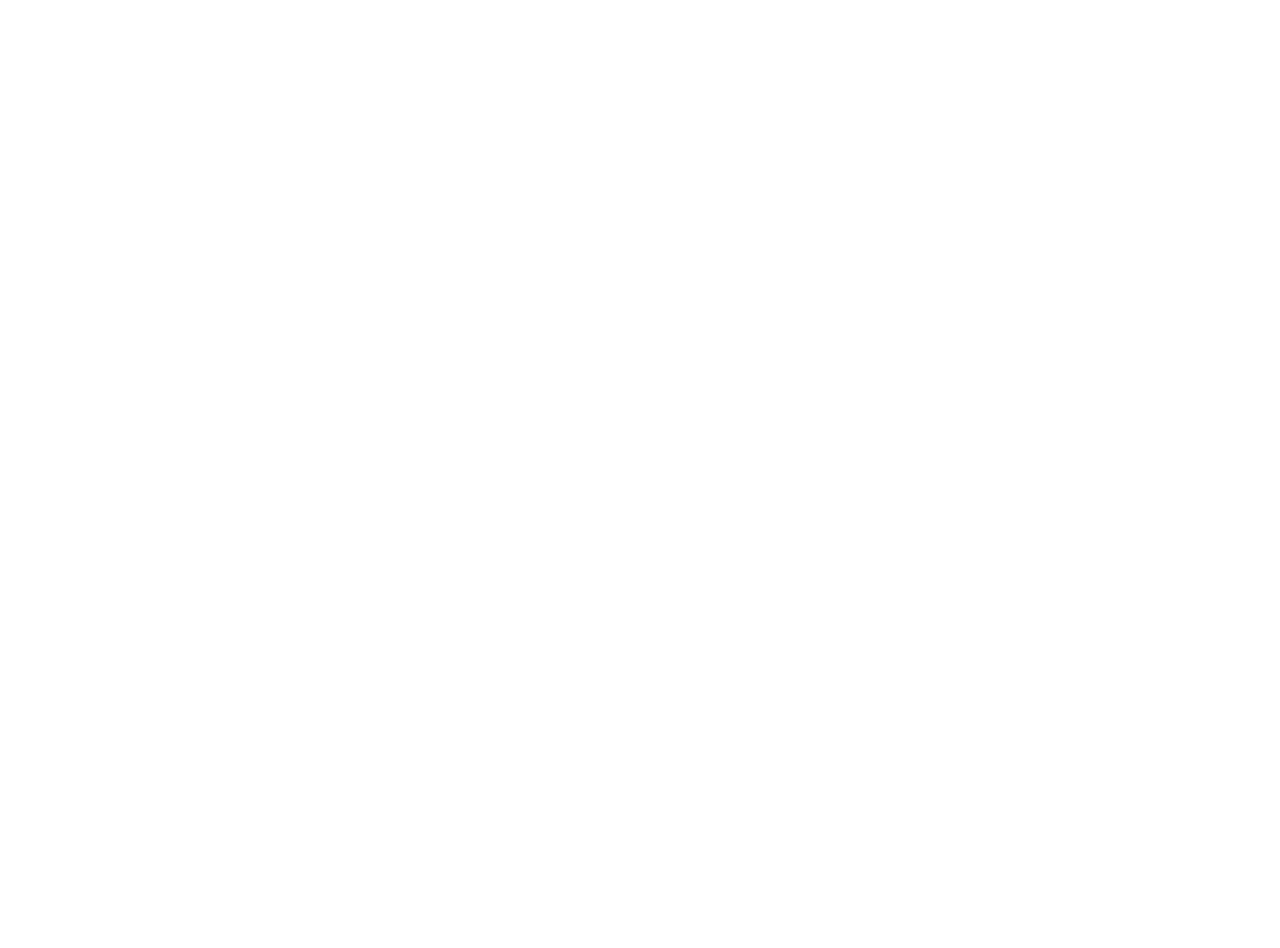
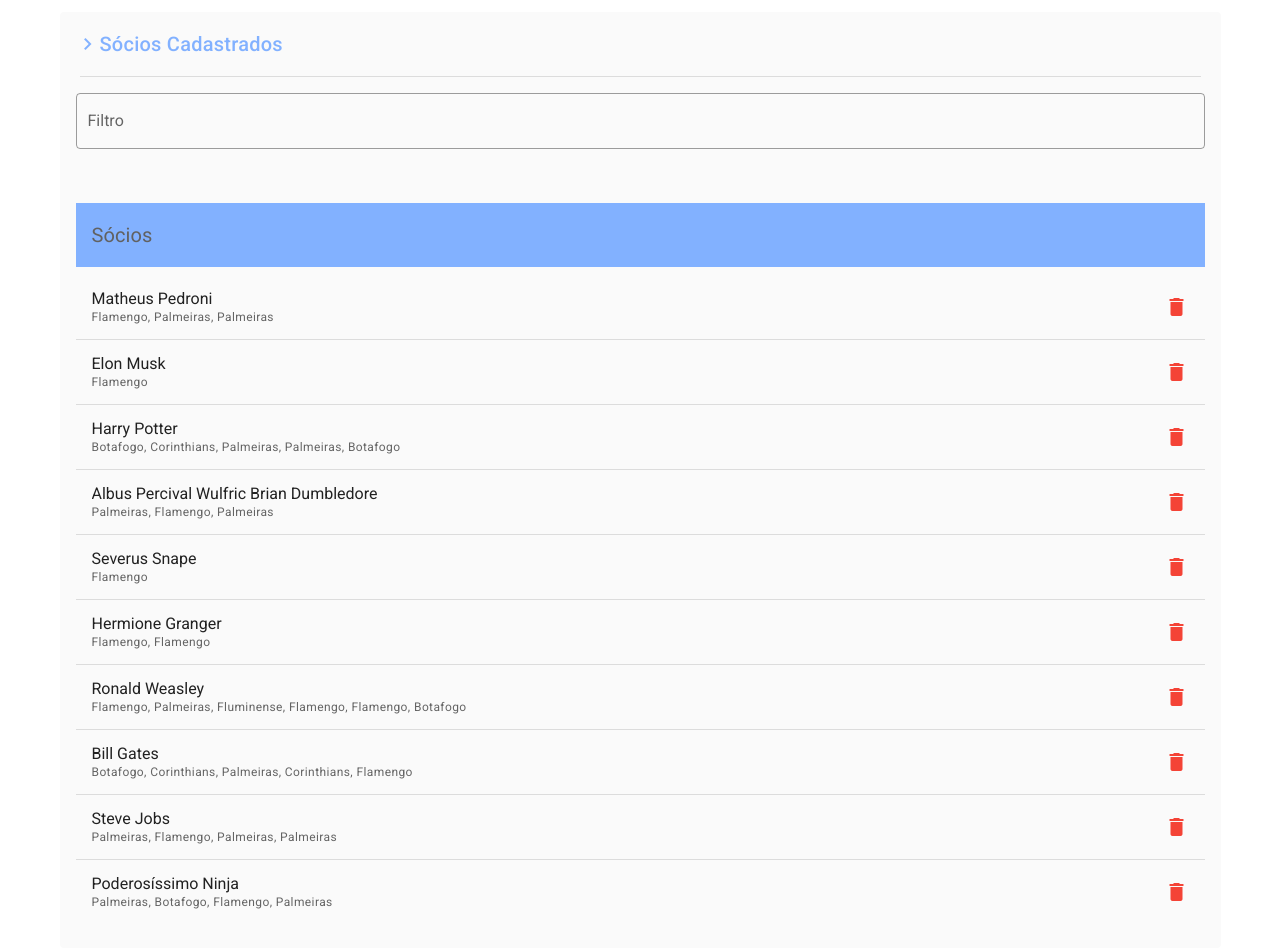
Before and after one commit to mpedroni/hanclubs-frontend, a Vue app: page /#/partners in a window 1280 px wide. Shown: the top 948 px of the page. Before the commit the page ends 800 px from the top, so only its background shows below. Built offline with nearby package versions, Linux system fonts and the light colour scheme.

Commit message:
create the Partner list view

```diff
--- a/src/router/index.js
+++ b/src/router/index.js
@@ -21,6 +21,11 @@
     component: () => import(/* webpackChunkName: "new-team" */ '@/views/Teams/New'),
   },
   {
+    path: '/partners',
+    name: 'Sócios Cadastrados',
+    component: () => import(/* webpackChunkName: "partners" */ '@/views/Partners'),
+  },
+  {
     path: '/partners/new',
     name: 'Novo Sócio',
     component: () => import(/* webpackChunkName: "new-partner" */ '@/views/Partners/New'),
--- /dev/null
+++ b/src/views/Partners/index.vue
@@ -0,0 +1,260 @@
+<template>
+  <the-container>
+    <v-row>
+      <v-col cols="12">
+        <text-input
+          v-model="filter"
+          label="Filtro"
+          placeholder="Digite o nome do sócio que você deseja encontrar"
+        />
+      </v-col>
+    </v-row>
+    <v-row justify="center">
+      <v-col cols="12" md="12">
+        <v-app-bar flat color="accent">
+          <v-toolbar-title class="grey--text text--darken-2"> Sócios </v-toolbar-title>
+        </v-app-bar>
+        <v-list two-line color="transparent">
+          <v-list-item v-if="loading">
+            <v-list-item-content> Buscando os sócios cadastrados... </v-list-item-content>
+          </v-list-item>
+
+          <template
+            v-else-if="filteredPartners.length"
+            v-for="(partner, index) in filteredPartners"
+          >
+            <v-divider v-if="index" :key="partner.id" />
+            <v-list-item :key="partner.id">
+              <v-list-item-content>
+                <v-list-item-title>
+                  {{ partner.name }}
+                </v-list-item-title>
+
+                <v-list-item-subtitle class="text-caption">
+                  {{ partner.teams.map((team) => team.name).join(', ') }}
+                </v-list-item-subtitle>
+              </v-list-item-content>
+
+              <v-list-item-action>
+                <v-tooltip top>
+                  <template #activator="{ on }">
+                    <v-icon
+                      v-on="on"
+                      color="red"
+                      @click.prevent="(partnerToDelete = partner), (dialog = true)"
+                    >
+                      mdi-delete
+                    </v-icon>
+                  </template>
+                  Remover Sócio
+                </v-tooltip>
+              </v-list-item-action>
+            </v-list-item>
+          </template>
+
+          <v-list-item v-else>
+            <v-list-item-content> Nenhum sócio cadastrado. </v-list-item-content>
+          </v-list-item>
+        </v-list>
+      </v-col>
+    </v-row>
+
+    <app-dialog
+      v-model="dialog"
+      actions
+      title="Excluir Sócio"
+      :content="
+        partnerToDelete &&
+        `Tem certeza que deseja remover o sócio ${partnerToDelete.name}? Essa ação não poderá ser desfeita`
+      "
+      @cancel="(partnerToDelete = null), (dialog = false)"
+      @confirm="deletePartner(partnerToDelete)"
+    />
+
+    <snackbar v-model="snackbarOptions" />
+  </the-container>
+</template>
+
+<script>
+import AppDialog from '@/components/Dialog';
+import Snackbar from '@/components/Snackbar';
+import TextInput from '@/components/TextInput';
+import TheContainer from '@/components/TheContainer.vue';
+
+export default {
+  name: 'Partners',
+  components: {
+    AppDialog,
+    Snackbar,
+    TextInput,
+    TheContainer,
+  },
+
+  // temporary until the api is ready
+  mounted() {
+    this.fakeApiCall();
+  },
+
+  data: () => ({
+    dialog: false,
+    filter: '',
+    loading: true,
+    snackbarOptions: {
+      open: false,
+      message: '',
+      color: '',
+    },
+    teams: [
+      {
+        id: 1,
+        name: 'Flamengo',
+      },
+      {
+        id: 2,
+        name: 'Palmeiras',
+      },
+      {
+        id: 3,
+        name: 'Botafogo',
+      },
+      {
+        id: 4,
+        name: 'Corinthians',
+      },
+      {
+        id: 5,
+        name: 'Fluminense',
+      },
+      {
+        id: 6,
+        name: 'São Paulo',
+      },
+      {
+        id: 7,
+        name: 'Internacional',
+      },
+      {
+        id: 8,
+        name: 'Grêmio',
+      },
+      {
+        id: 9,
+        name: 'Santos',
+      },
+      {
+        id: 10,
+        name: 'Sport Recife',
+      },
+      {
+        id: 11,
+        name: 'Chapecoense',
+      },
+      {
+        id: 12,
+        name: 'Barcelona',
+      },
+    ],
+    partners: [],
+    partnerToDelete: null,
+  }),
+
+  computed: {
+    filteredPartners() {
+      return this.filter
+        ? this.partners.filter((partner) =>
+            partner.name.toLowerCase().includes(this.filter.toLowerCase())
+          )
+        : this.partners;
+    },
+  },
+
+  methods: {
+    /*
+     * temporary until the api is ready
+     */
+    sortTeams() {
+      const teamsQuantity = Number.parseInt(Math.random() * this.teams.length, 10) || 1;
+
+      const teams = [];
+
+      for (let team = 0; team < teamsQuantity; team += 1) {
+        const index = Number.parseInt(Math.random() * (teamsQuantity - 1), 10);
+
+        teams.push(this.teams[index]);
+      }
+
+      return teams;
+    },
+
+    fakeApiCall() {
+      this.partners = [
+        {
+          name: 'Matheus Pedroni',
+          teams: this.sortTeams(),
+        },
+        {
+          name: 'Elon Musk',
+          teams: this.sortTeams(),
+        },
+        {
+          name: 'Harry Potter',
+          teams: this.sortTeams(),
+        },
+        {
+          name: 'Albus Percival Wulfric Brian Dumbledore',
+          teams: this.sortTeams(),
+        },
+        {
+          name: 'Severus Snape',
+          teams: this.sortTeams(),
+        },
+        {
+          name: 'Hermione Granger',
+          teams: this.sortTeams(),
+        },
+        {
+          name: 'Ronald Weasley',
+          teams: this.sortTeams(),
+        },
+        {
+          name: 'Bill Gates',
+          teams: this.sortTeams(),
+        },
+        {
+          name: 'Steve Jobs',
+          teams: this.sortTeams(),
+        },
+        {
+          name: 'Poderosíssimo Ninja',
+          teams: this.sortTeams(),
+        },
+      ];
+
+      setTimeout(() => {
+        this.loading = false;
+      }, 3000);
+    },
+    /* ****** */
+
+    deletePartner(partner) {
+      this.loading = true;
+      this.dialog = false;
+
+      this.$http
+        .delete(`teams/${partner.id}`)
+        .then(() => this.snackbar(`O sócio ${partner.name} foi excluído com sucesso!`, 'success'))
+        .catch((error) => this.snackbar(error, 'error'))
+        .finally(() => {
+          this.loading = false;
+        });
+    },
+    snackbar(message, color) {
+      this.snackbarOptions = {
+        message,
+        color,
+        open: true,
+      };
+    },
+  },
+};
+</script>
```
